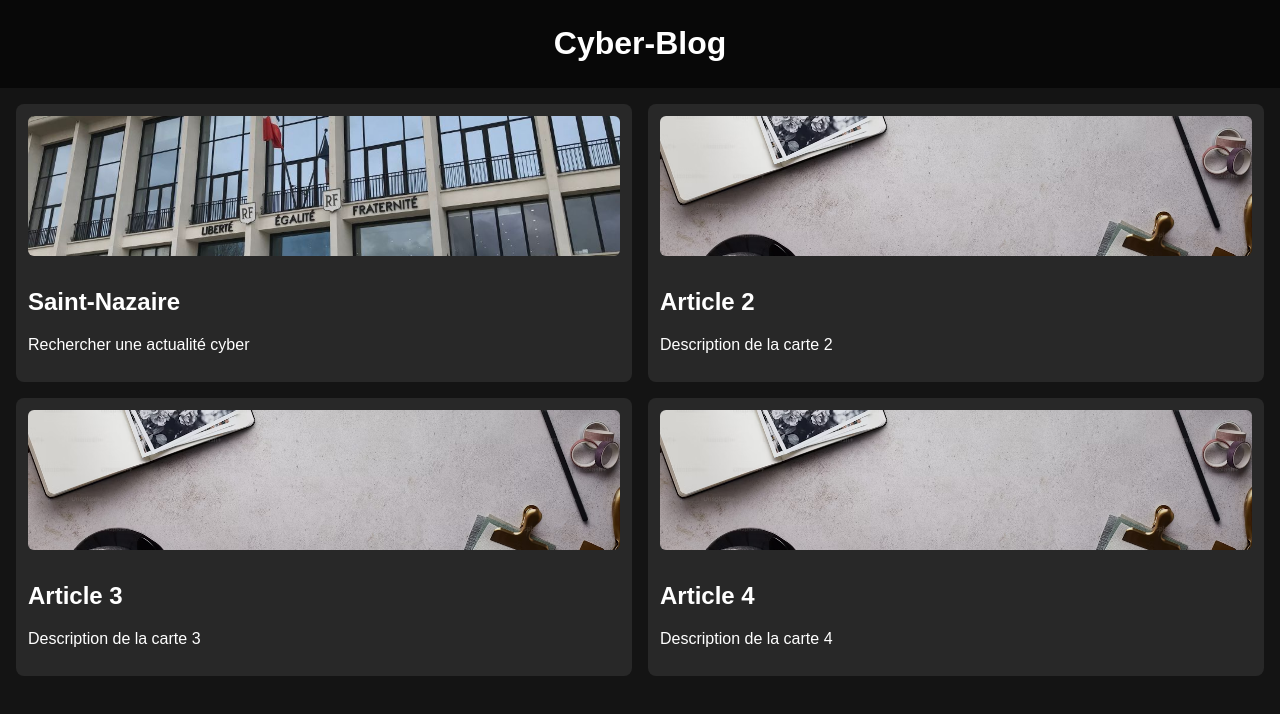
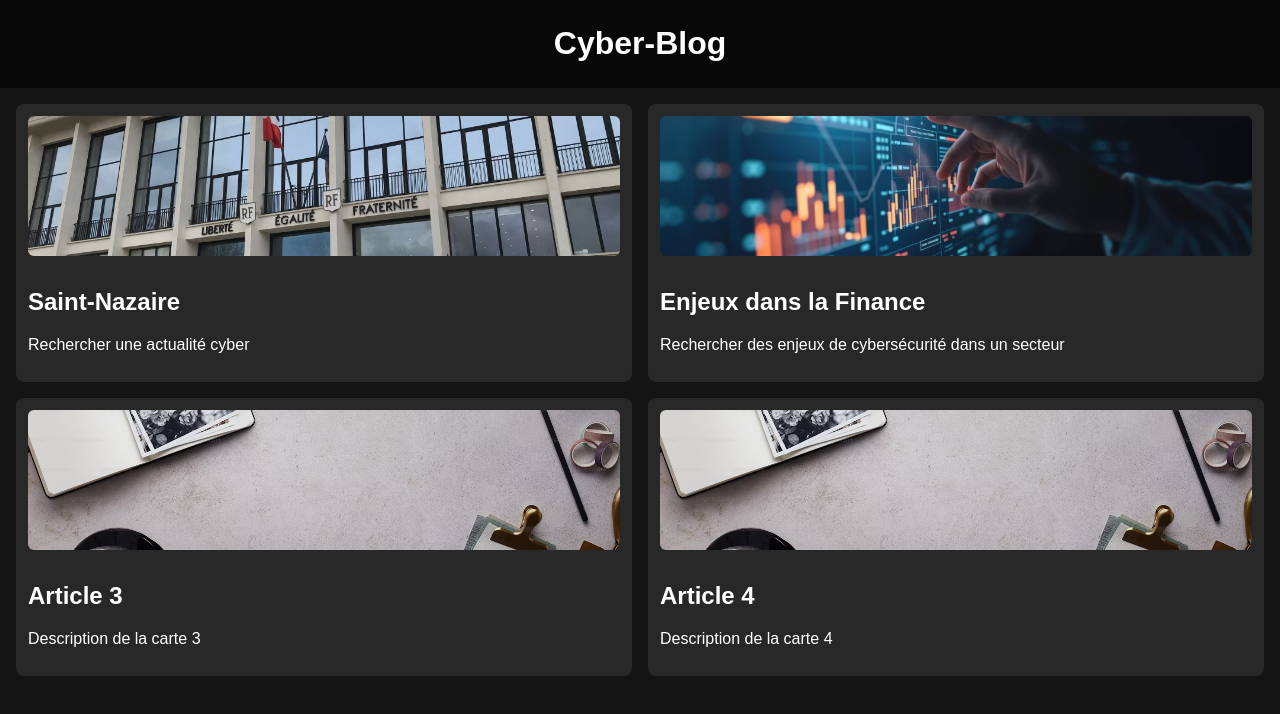
Before and after one commit to Arthur-Prudhomme/cyber-blog, a Vue app: page / in a window 1280 px wide. Shown: the top 714 px of the page. Built offline with nearby package versions, Linux system fonts and the light colour scheme.

Commit message:
style article card 2

```diff
--- a/src/views/Detail.vue
+++ b/src/views/Detail.vue
@@ -74,7 +74,7 @@ Le volet judiciaire de l’attaque est suivi par la section cyber du parquet de
 },
   {
     id: '2',
-    content: `# Les enjeux du secteur de la Finance\n\n<img src="/images/mindmap.png" width="100%"/>` },
+    content: `# Les enjeux dans la Finance\n\n<img src="/images/mindmap.png" width="100%"/>` },
   { id: '3', content: 'Informations spécifiques à la page 3.' },
   { id: '4', content: 'Informations spécifiques à la page 4.' },
 ]
--- a/src/views/Home.vue
+++ b/src/views/Home.vue
@@ -23,7 +23,7 @@ export default {
     return {
       cards: [
         { id: 1, title: 'Saint-Nazaire', description: 'Rechercher une actualité cyber',image: '/images/saint-nazaire.jpg' },
-        { id: 2, title: 'Article 2', description: 'Description de la carte 2',image: '/images/background.jpg' },
+        { id: 2, title: 'Enjeux dans la Finance', description: 'Rechercher des enjeux de cybersécurité dans un secteur',image: '/images/finance.jpg' },
         { id: 3, title: 'Article 3', description: 'Description de la carte 3',image: '/images/background.jpg' },
         { id: 4, title: 'Article 4', description: 'Description de la carte 4',image: '/images/background.jpg' },
       ]
```
Also changed, not shown: public/images/finance.jpg (added).
